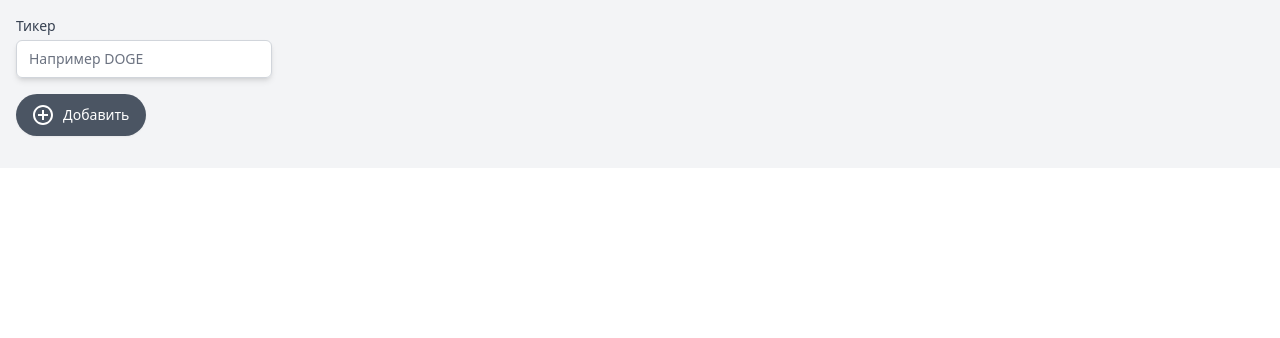
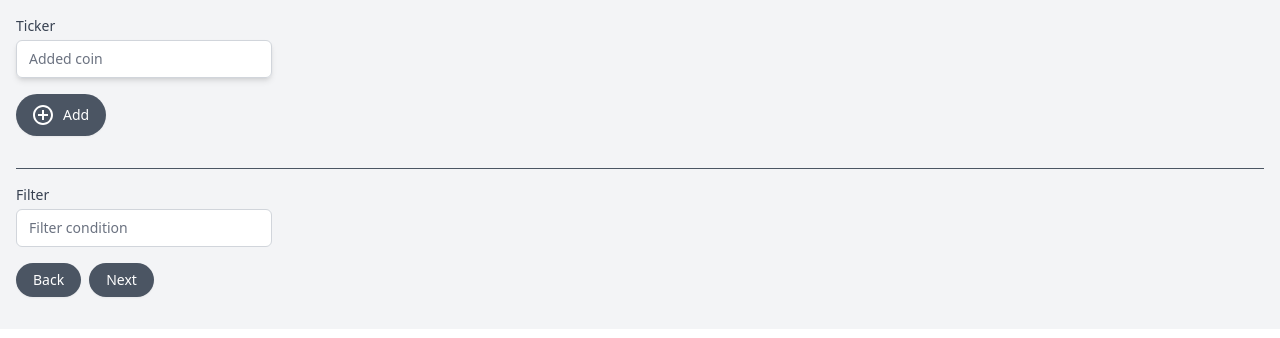
Before and after one commit to openmycode/cryptonomicon, a Vue app: page / in a window 1280 px wide. Shown: the top 338 px of the page. Built offline with nearby package versions, Linux system fonts and the light colour scheme.

Commit message:
added filtering and pagination to the template

```diff
--- a/src/App.vue
+++ b/src/App.vue
@@ -29,7 +29,7 @@
 			<section>
 				<div class="flex">
 					<div class="max-w-xs">
-						<label for="wallet" class="block text-sm font-medium text-gray-700">Тикер</label>
+						<label for="wallet" class="block text-sm font-medium text-gray-700">Ticker</label>
 						<div class="mt-1 relative rounded-md shadow-md">
 							<input
 								v-model="ticker"
@@ -38,7 +38,7 @@
 								name="wallet"
 								id="wallet"
 								class="block w-full pr-10 border-gray-300 text-gray-900 focus:outline-none focus:ring-gray-500 focus:border-gray-500 sm:text-sm rounded-md"
-								placeholder="Например DOGE"
+								placeholder="Added coin"
 							/>
 						</div>
 						<!-- <div class="flex bg-white shadow-md p-1 rounded-md shadow-md flex-wrap">
@@ -63,7 +63,9 @@
 								CHD
 							</span>
 						</div> -->
-						<div v-if="alreadyTicker" class="text-sm text-red-600">Такой тикер уже добавлен</div>
+						<div v-if="alreadyTicker" class="text-sm text-red-600">
+							This ticker has already been added
+						</div>
 					</div>
 				</div>
 				<button
@@ -84,7 +86,26 @@
 							d="M13 7h-2v4H7v2h4v4h2v-4h4v-2h-4V7zm-1-5C6.48 2 2 6.48 2 12s4.48 10 10 10 10-4.48 10-10S17.52 2 12 2zm0 18c-4.41 0-8-3.59-8-8s3.59-8 8-8 8 3.59 8 8-3.59 8-8 8z"
 						></path>
 					</svg>
-					Добавить
+					Add
+				</button>
+				<hr class="w-full border-t border-gray-600 my-4" />
+				<p for="wallet" class="block text-sm font-medium text-gray-700">Filter</p>
+				<input
+					type="text"
+					name="wallet"
+					id="wallet"
+					class="mt-1 block w-100 pr-10 border-gray-300 text-gray-900 focus:outline-none focus:ring-gray-500 focus:border-gray-500 sm:text-sm rounded-md"
+					placeholder="Filter condition"
+				/>
+				<button
+					class="mr-2 my-4 inline-flex items-center py-2 px-4 border border-transparent shadow-sm text-sm leading-4 font-medium rounded-full text-white bg-gray-600 hover:bg-gray-700 transition-colors duration-300 focus:outline-none focus:ring-2 focus:ring-offset-2 focus:ring-gray-500"
+				>
+					Back
+				</button>
+				<button
+					class="my-4 inline-flex items-center py-2 px-4 border border-transparent shadow-sm text-sm leading-4 font-medium rounded-full text-white bg-gray-600 hover:bg-gray-700 transition-colors duration-300 focus:outline-none focus:ring-2 focus:ring-offset-2 focus:ring-gray-500"
+				>
+					Next
 				</button>
 			</section>
 
@@ -125,7 +146,7 @@
 									d="M9 2a1 1 0 00-.894.553L7.382 4H4a1 1 0 000 2v10a2 2 0 002 2h8a2 2 0 002-2V6a1 1 0 100-2h-3.382l-.724-1.447A1 1 0 0011 2H9zM7 8a1 1 0 012 0v6a1 1 0 11-2 0V8zm5-1a1 1 0 00-1 1v6a1 1 0 102 0V8a1 1 0 00-1-1z"
 									clip-rule="evenodd"
 								></path></svg
-							>Удалить
+							>Delete
 						</button>
 					</div>
 				</dl>
```
